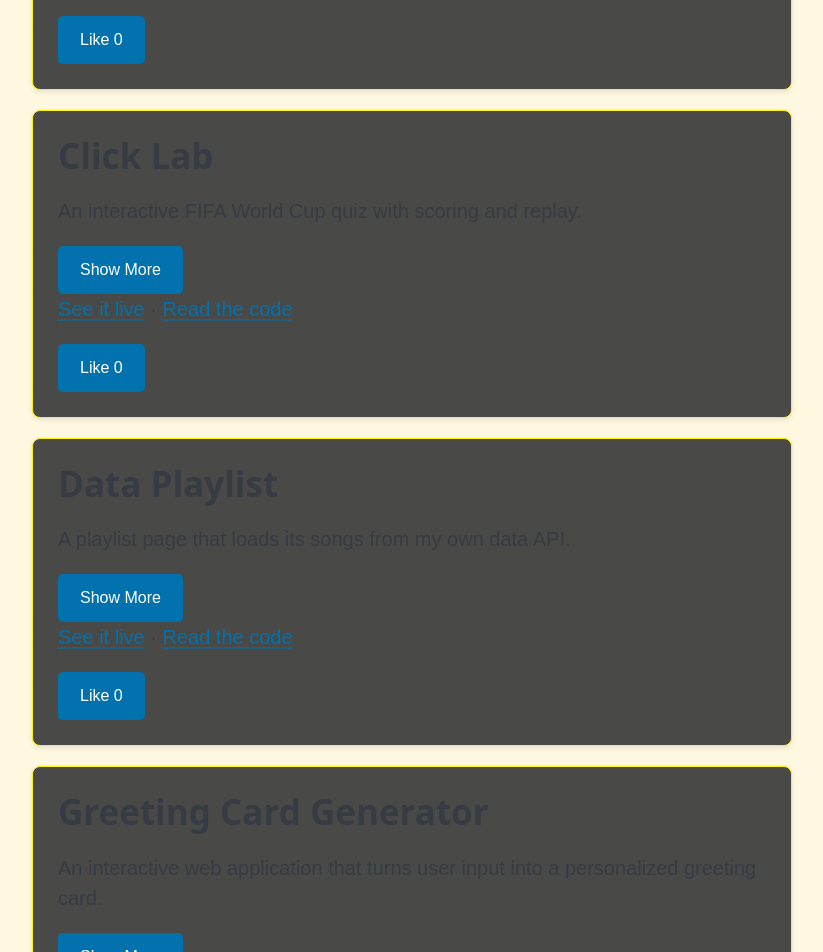
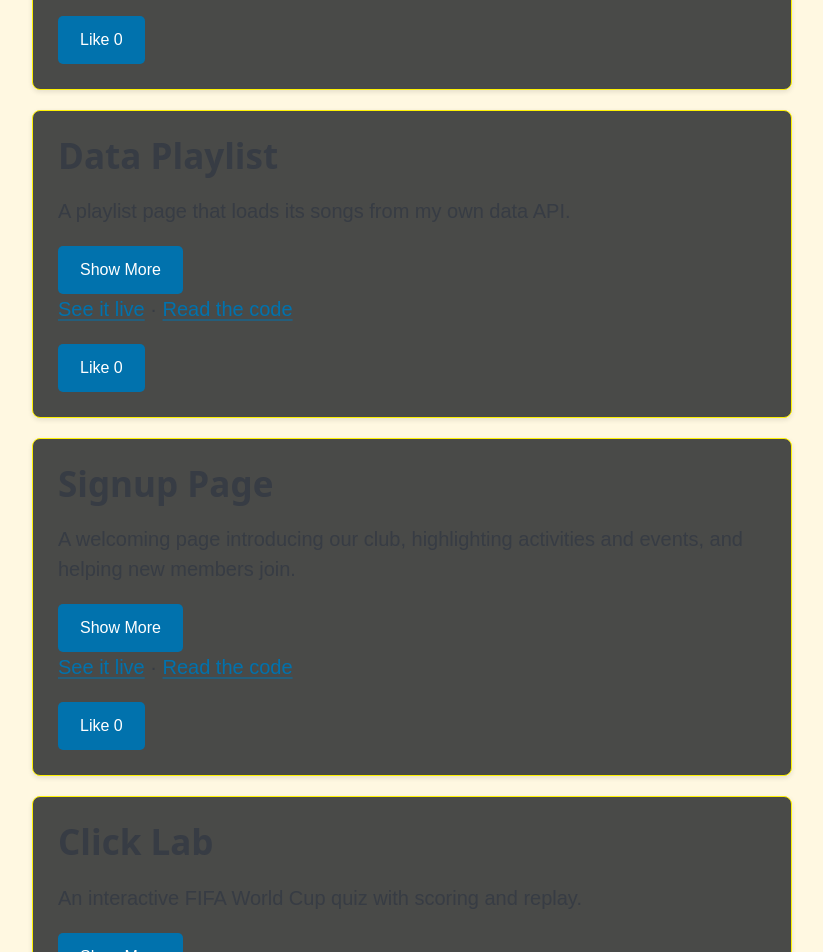
Before and after one commit to edwardcoded77/portfolio, a React app: page / in a window 1280 px wide. Shown: the part 1800-2752 px from the top of the page, without its empty margins (228-1051 px from the left). Built offline with nearby package versions, Linux system fonts and the light colour scheme; the HTML template or start-up script is replaced by a standard one.

Commit message:
Make one ProjectCard component for all my cards closes #15

```diff
--- a/src/ProjectCount.jsx
+++ b/src/ProjectCount.jsx
@@ -1,9 +1,10 @@
 function ProjectCount() {
   let projects = [
-    "Data Playlist",
+    "Greeting Card Generator",
     "Pokémon Storage System",
     "Evolution Research",
-    "Research Recommendation"
+    "Research Recommendation",
+    "Club Welcome Page"
   ]
 
   return (
--- a/src/projects.js
+++ b/src/projects.js
@@ -9,19 +9,28 @@ const projects = [
    repoUrl:"https://github.com/edwardcoded77/capstone",
     },
     {
-      name: "Click Lab",
-      description: "An interactive FIFA World Cup quiz with scoring and replay.",
-      details: "I used JavaScript to check quiz answers, update the score, and let users play the quiz again.",
-      liveUrl: "https://edwardcoded77.github.io/click-lab/",
-      repoUrl: "https://github.com/edwardcoded77/click-lab",
-   },
-    {
       name: "Data Playlist",
       description: "A playlist page that loads its songs from my own data API.",
       details: "I built this project to practice fetching data from an API and displaying song information dynamically on a webpage.",
       liveUrl: "https://edwardcoded77.github.io/data-playlist/",
       repoUrl: "https://github.com/edwardcoded77/data-playlist",
 
+    },
+
+      {
+      name: "Signup Page",
+      description: "A welcoming page introducing our club, highlighting activities and events, and helping new members join.",
+      details: "I built this project to practice creating a welcoming webpage that introduces a club, showcases its activities and events, and makes it easy for new members to get involved.",
+      liveUrl: "https://edwardcoded77.github.io/signup-page/",
+      repoUrl: "https://github.com/edwardcoded77/signup-page",
+      },
+
+   {
+      name: "Click Lab",
+      description: "An interactive FIFA World Cup quiz with scoring and replay.",
+      details: "I used JavaScript to check quiz answers, update the score, and let users play the quiz again.",
+      liveUrl: "https://edwardcoded77.github.io/click-lab/",
+      repoUrl: "https://github.com/edwardcoded77/click-lab",
    },
     {
       name: "Greeting Card Generator",
```
Lines whose indentation alone changed are shown as unchanged.
